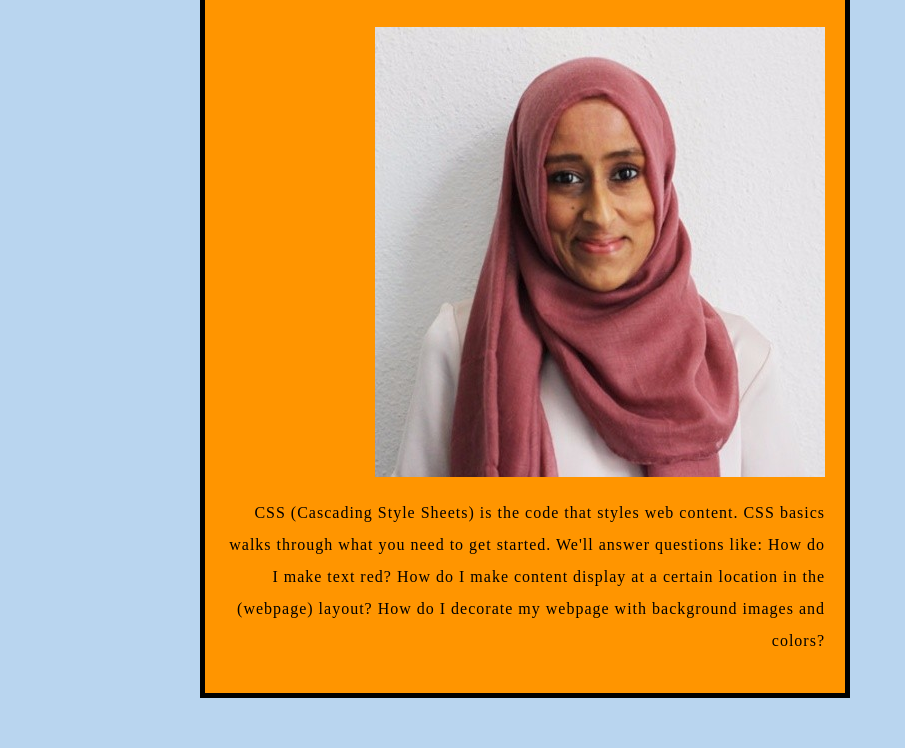
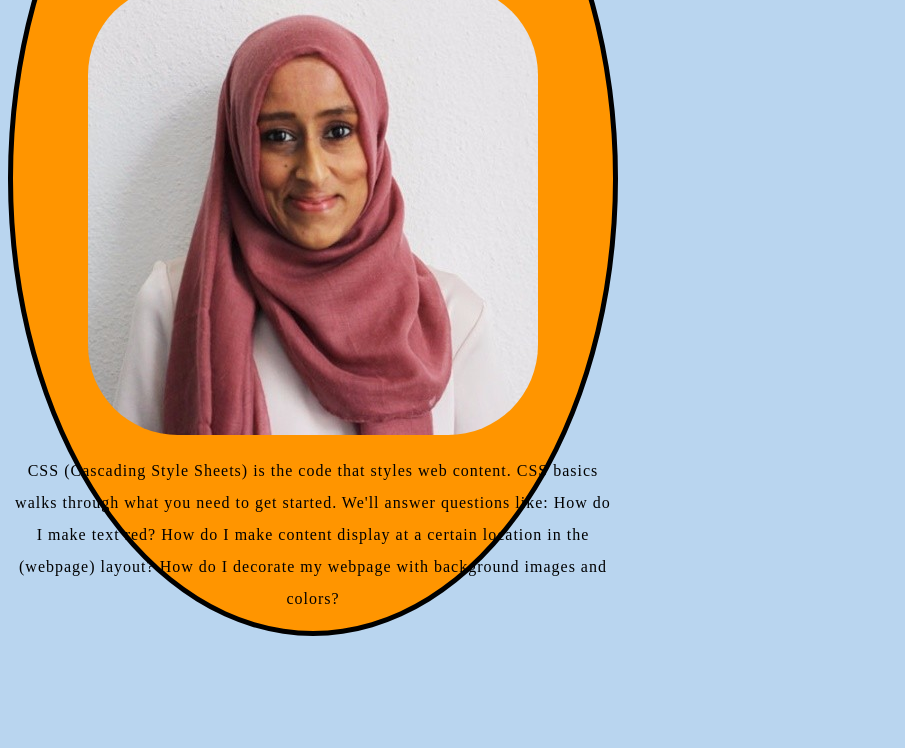
Before and after one commit to telads/telads.github.io, a plain HTML site: page index.html in a window 1280 px wide. Shown: the part 287-1035 px from the top of the page, without its empty margins (0-905 px from the left). After the commit the page ends 931 px from the top, so only its background shows below. Drawn offline with Linux system fonts and the light colour scheme.

Commit message:
styling changes

```diff
--- a/index.html
+++ b/index.html
@@ -9,7 +9,7 @@
   <body>
     <h1> Hello! geezer </h1>
     <h1> Hello! geezer </h1>
-    <img src="images/me-pic.jpeg" alt="My test image" />
+    <img class="sabiha-image" src="images/me-pic.jpeg" alt="My test image" />
     <p> CSS (Cascading Style Sheets) is the code that styles web content. CSS basics walks through what you need to get started. We'll answer questions like: How do I make text red? How do I make content display at a certain location in the (webpage) layout? How do I decorate my webpage with background images and colors?</p>
 
 
--- a/styles/styles.css
+++ b/styles/styles.css
@@ -1,17 +1,13 @@
 html {
   background-color: #b9d5ef;
-  text-align: right;
 }
 
 body {
   width: 600px;
-  margin: 50px 50px;
-  margin-left: auto;
-  margin-left: 200px;
   background-color: #ff9500;
-  padding: 0 20px 20px 20px;
-  text-align: right;
+  text-align: center;
   border: 5px solid black;
+  border-radius: 100%;
 }
 
 h1 {
@@ -24,3 +20,7 @@ p {
   line-height: 2;
   letter-spacing: 1px;
 }
+
+.sabiha-image {
+  border-radius: 20%;
+}
```
